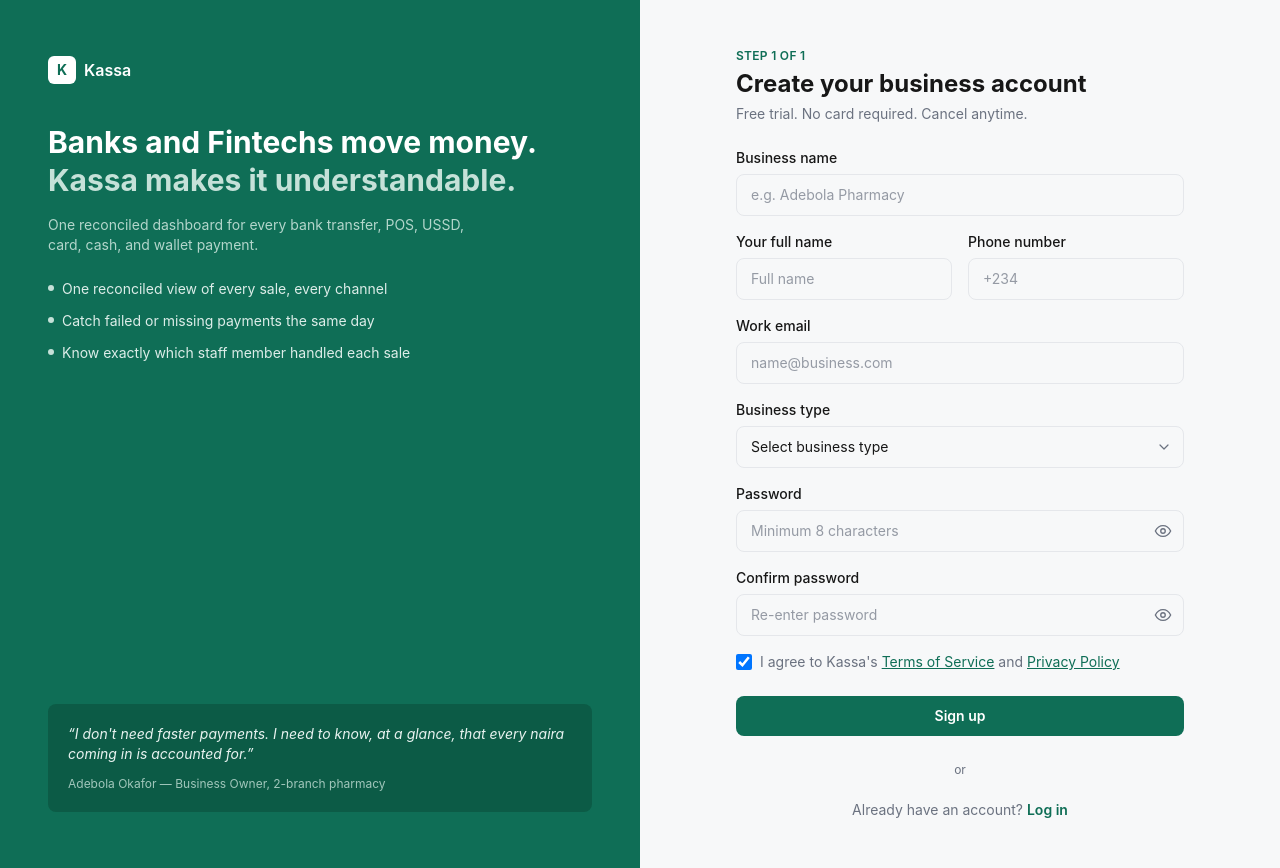
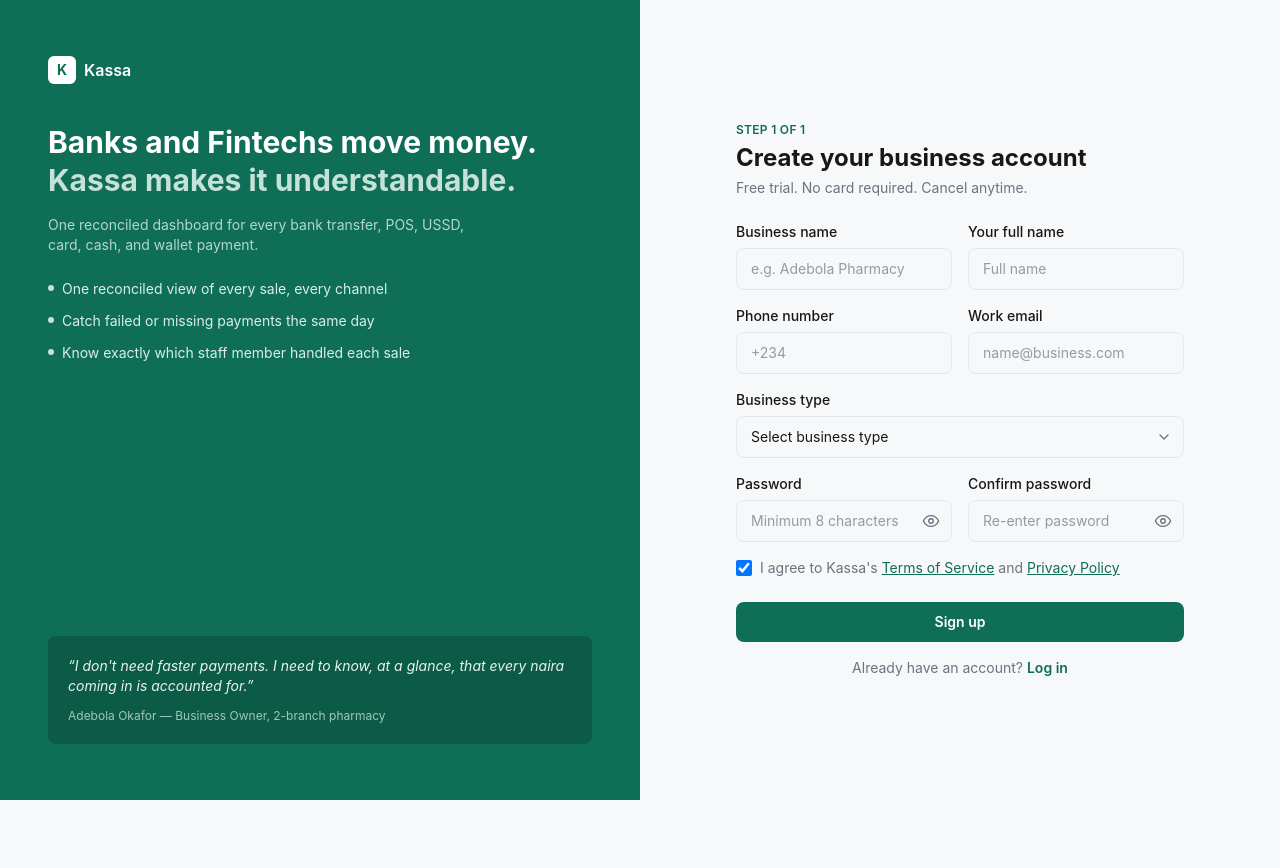
Before and after one commit to mr-uche/KASSA, a Next.js app: page / in a window 1280 px wide. After the commit the page ends 800 px from the top, so only its background shows below. Built offline with nearby package versions, Linux system fonts and the light colour scheme.

Commit message:
removed spaces on signin page

```diff
--- a/src/app/(auth)/sign-up/page.tsx
+++ b/src/app/(auth)/sign-up/page.tsx
@@ -54,26 +54,27 @@
         onSubmit={handleSubmit}
         className="mt-6 flex flex-col gap-4"
       >
+        <div className="grid grid-cols-2 gap-4">
           <TextField
             label="Business name"
             name="businessName"
             placeholder="e.g. Adebola Pharmacy"
           />
 
-        <div className="grid grid-cols-2 gap-4">
           <TextField
             label="Your full name"
             name="fullName"
             placeholder="Full name"
           />
+        </div>
 
+        <div className="grid grid-cols-2 gap-4">
           <TextField
             label="Phone number"
             name="phone"
             type="tel"
             placeholder="+234"
           />
-        </div>
 
           <TextField
             label="Work email"
@@ -81,6 +82,7 @@
             type="email"
             placeholder="name@business.com"
           />
+        </div>
 
         <SelectField
           label="Business type"
@@ -96,6 +98,7 @@
           <option value="other">Other</option>
         </SelectField>
 
+        <div className="grid grid-cols-2 gap-4">
           <TextField
             label="Password"
             name="password"
@@ -111,6 +114,7 @@
             placeholder="Re-enter password"
             trailingIcon={<EyeIcon />}
           />
+        </div>
 
         <label className="flex items-start gap-2 text-sm text-text-secondary">
           <input
@@ -145,14 +149,6 @@
           Sign up
         </Button>
 
-        <div className="relative py-1 text-center">
-          <span className="relative bg-surface-muted px-3 text-xs text-text-secondary">
-            or
-          </span>
-
-          <div className="absolute inset-x-0 top-1/2 -z-10 h-px bg-border-subtle" />
-        </div>
-
         <p className="text-center text-sm text-text-secondary">
           Already have an account?{" "}
           <Link
--- a/src/app/page.tsx
+++ b/src/app/page.tsx
@@ -54,26 +54,27 @@
         onSubmit={handleSubmit}
         className="mt-6 flex flex-col gap-4"
       >
+        <div className="grid grid-cols-2 gap-4">
           <TextField
             label="Business name"
             name="businessName"
             placeholder="e.g. Adebola Pharmacy"
           />
 
-        <div className="grid grid-cols-2 gap-4">
           <TextField
             label="Your full name"
             name="fullName"
             placeholder="Full name"
           />
+        </div>
 
+        <div className="grid grid-cols-2 gap-4">
           <TextField
             label="Phone number"
             name="phone"
             type="tel"
             placeholder="+234"
           />
-        </div>
 
           <TextField
             label="Work email"
@@ -81,6 +82,7 @@
             type="email"
             placeholder="name@business.com"
           />
+        </div>
 
         <SelectField
           label="Business type"
@@ -96,6 +98,7 @@
           <option value="other">Other</option>
         </SelectField>
 
+        <div className="grid grid-cols-2 gap-4">
           <TextField
             label="Password"
             name="password"
@@ -111,6 +114,7 @@
             placeholder="Re-enter password"
             trailingIcon={<EyeIcon />}
           />
+        </div>
 
         <label className="flex items-start gap-2 text-sm text-text-secondary">
           <input
@@ -145,14 +149,6 @@
           Sign up
         </Button>
 
-        <div className="relative py-1 text-center">
-          <span className="relative bg-surface-muted px-3 text-xs text-text-secondary">
-            or
-          </span>
-
-          <div className="absolute inset-x-0 top-1/2 -z-10 h-px bg-border-subtle" />
-        </div>
-
         <p className="text-center text-sm text-text-secondary">
           Already have an account?{" "}
           <Link
```
Lines whose indentation alone changed are shown as unchanged.
